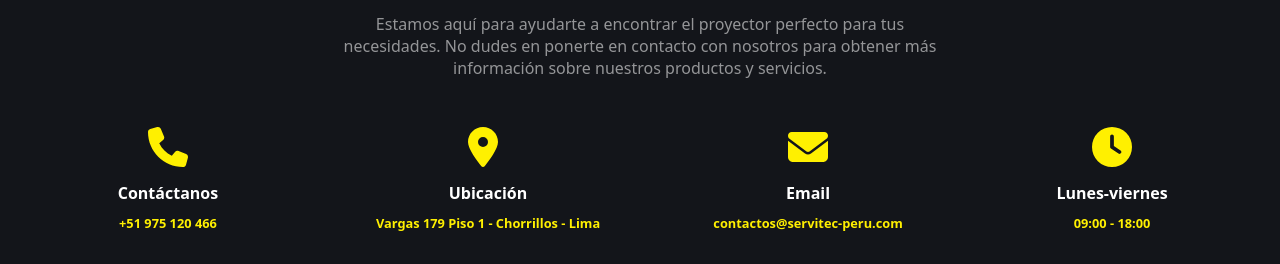
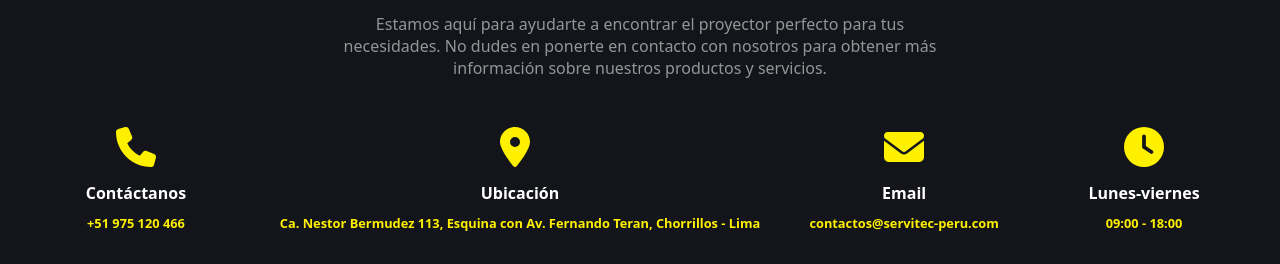
Before and after one commit to AgenciaServitec/proyectores-landing, an Astro site: page /contact in a window 1280 px wide. Shown: the part 986-1250 px from the top of the page. Built offline with nearby package versions, Linux system fonts and the light colour scheme; Astro itself is replaced by a stand-in of ours.

Commit message:
update location

```diff
--- a/src/layouts/Footer.astro
+++ b/src/layouts/Footer.astro
@@ -17,7 +17,7 @@ import { IconItem, Divider } from "../components";
     <IconItem title="Contáctanos" span="+51 975 120 466" />
     <IconItem
       title="Ubicación"
-      span="Vargas 179 Piso 1 - Chorrillos - Lima"
+      span="Ca. Nestor Bermudez 113, Esquina con Av. Fernando Teran, Chorrillos - Lima"
       path="M215.7 499.2C267 435 384 279.4 384 192C384 86 298 0 192 0S0 86 0 192c0 87.4 117 243 168.3 307.2c12.3 15.3 35.1 15.3 47.4 0zM192 128a64 64 0 1 1 0 128 64 64 0 1 1 0-128z"
     />
     <IconItem
```
Also changed, not shown: 1 other file.
